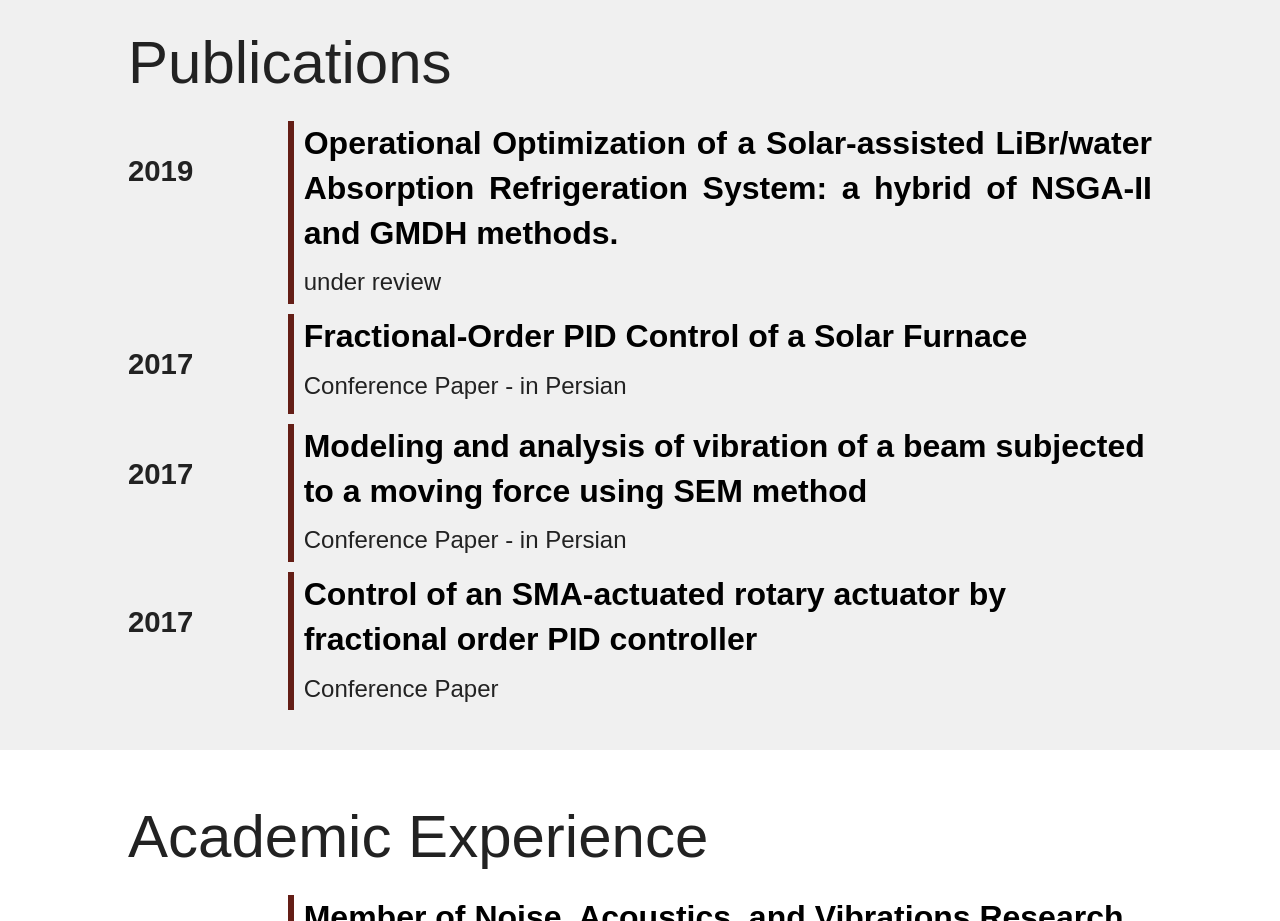
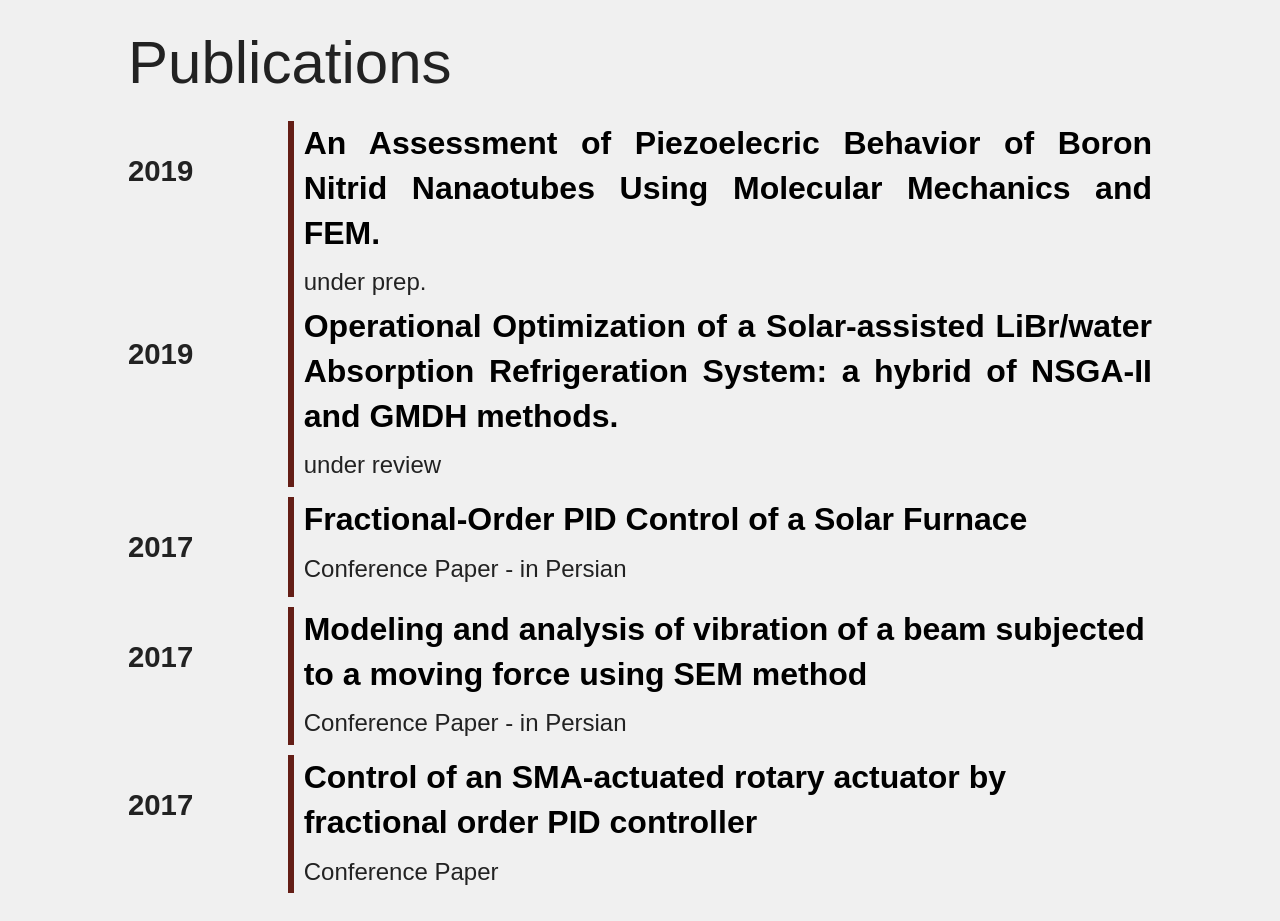
Before and after one commit to farshadnh/farshadnh.github.io, a plain HTML site: page index.html in a window 1280 px wide. Shown: the part 2480-3401 px from the top of the page. Drawn offline with nearby package versions, Linux system fonts and the light colour scheme.

Commit message:
Update index.html

```diff
--- a/index.html
+++ b/index.html
@@ -168,6 +168,14 @@
       <div class="part_container">
         <div class="part_title" id="publication">Publications</div>
         <div class="give_info">
+			<div class="div1">
+				<p class="p_date">2019</p>
+				<div class="vertical_line"></div>
+				<div class="p_info">
+				  <p class="edu_p1 pub_p1">An Assessment of Piezoelecric Behavior of Boron Nitrid Nanaotubes Using Molecular Mechanics and FEM.</p>
+				  <p class="edu_p2 work_p2">under prep.</p>
+				</div>
+			</div>
 		<div class="div1">
 			<p class="p_date">2019</p>
 			<div class="vertical_line"></div>
```
Lines whose indentation alone changed are shown as unchanged.
